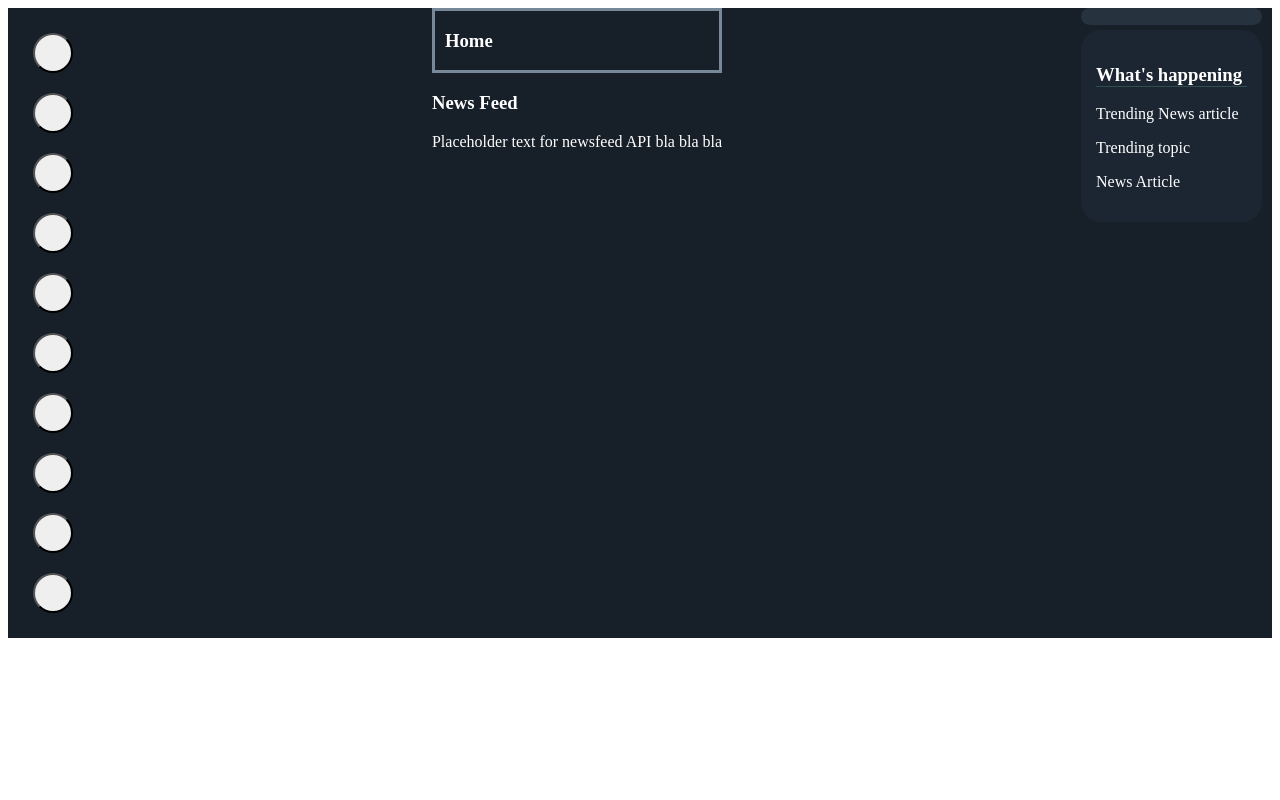
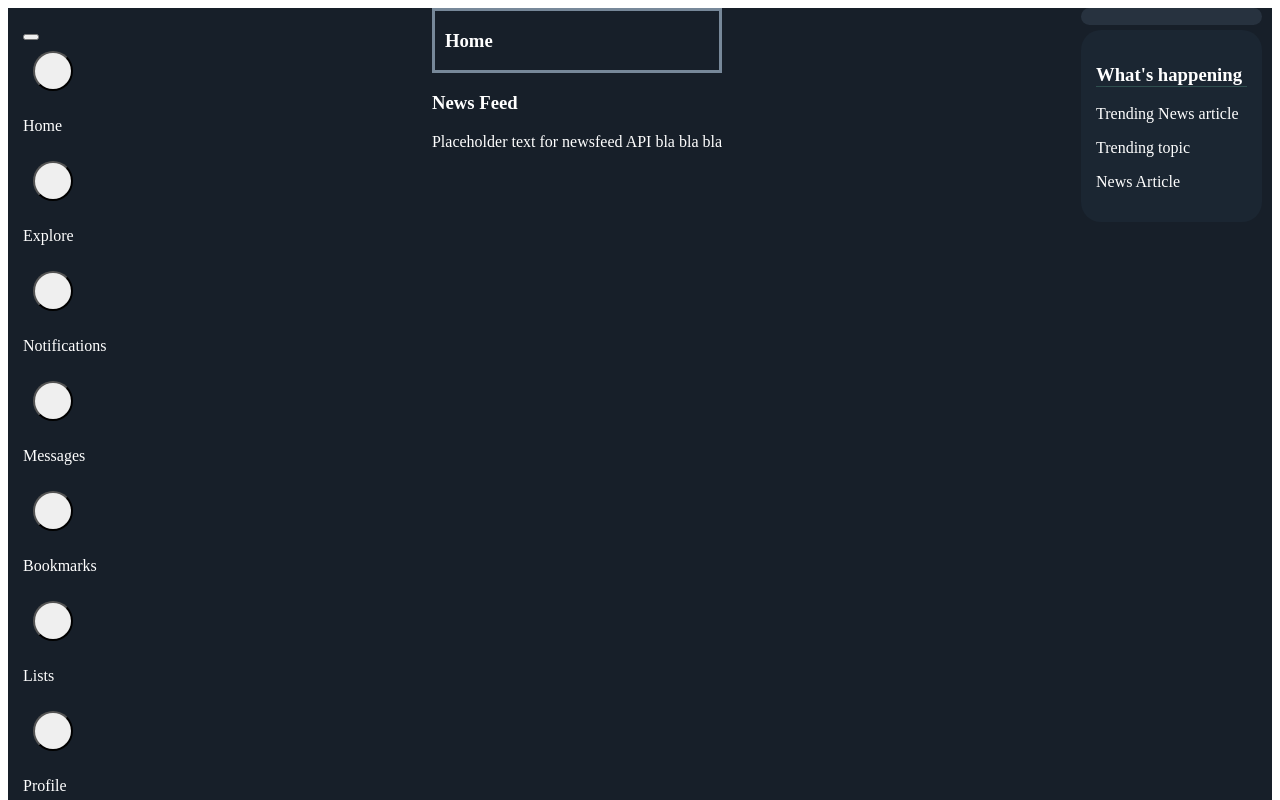
Before and after one commit to Cory-Byrum/Twitter-clone, a React (Create React App) app: page / in a window 1280 px wide. Shown: the top 800 px of the page. Built offline with nearby package versions, Linux system fonts and the light colour scheme.

Commit message:
Update App.js
Added more details to the NavBar component.

```diff
--- a/App.js
+++ b/App.js
@@ -6,7 +6,7 @@ function MainContainer() {
       <colgroup className="MainContainer">
         <SideBar />
         <NewsFeedCol />
-        <TrendingCol/>
+        <TrendingCol />
       </colgroup>
     </div>
   );
@@ -16,17 +16,26 @@ function SideBar() {
   return (
     <div className="NavBarCol">
       <col />
-      <button className="Icon"/>
-      <button className="Icon"/>
-      <button className="Icon"/>
-      <button className="Icon"/>
-      <button className="Icon"/>
-      <button className="Icon"/>
-      <button className="Icon"/>
-      <button className="Icon"/>
-      <button className="Icon"/>
-      <button className="Icon"/>
-
+      <div classNAme="ButtonRow">
+        <button className="Icon1" />
+        <button className="Icon" />
+        <p>Home</p>
+        <button className="Icon" />
+        <p>Explore</p>
+        <button className="Icon" />
+        <p>Notifications</p>
+        <button className="Icon" />
+        <p>Messages</p>
+        <button className="Icon" />
+        <p>Bookmarks</p>
+        <button className="Icon" />
+        <p>Lists</p>
+        <button className="Icon" />
+        <p>Profile</p>
+        <button className="Icon" />
+        <p>More</p>
+      </div>
+      <button className="TweetButton">Tweet</button>
     </div>
   );
 }
@@ -49,11 +58,10 @@ function TrendingCol() {
   return (
     <div>
       <div className="ThirdSection">
-
-<input className="SearchBar"/>
+        <input className="SearchBar" />
       </div>
       <div className="TrendingCol">
-      <col/>
+        <col />
         <h3 className="TrendingHeader">What's happening</h3>
         <p>Trending News article</p>
         <p>Trending topic</p>
```
Lines whose indentation alone changed are shown as unchanged.
